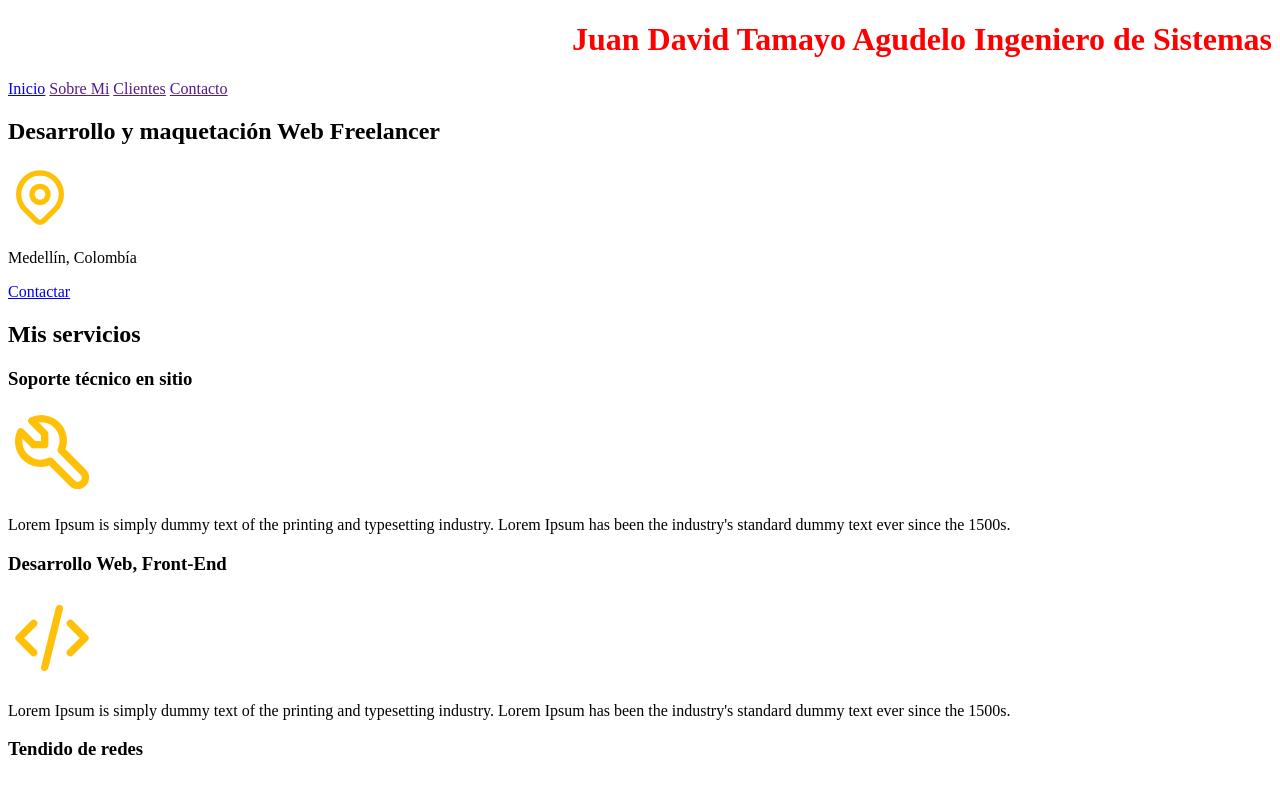
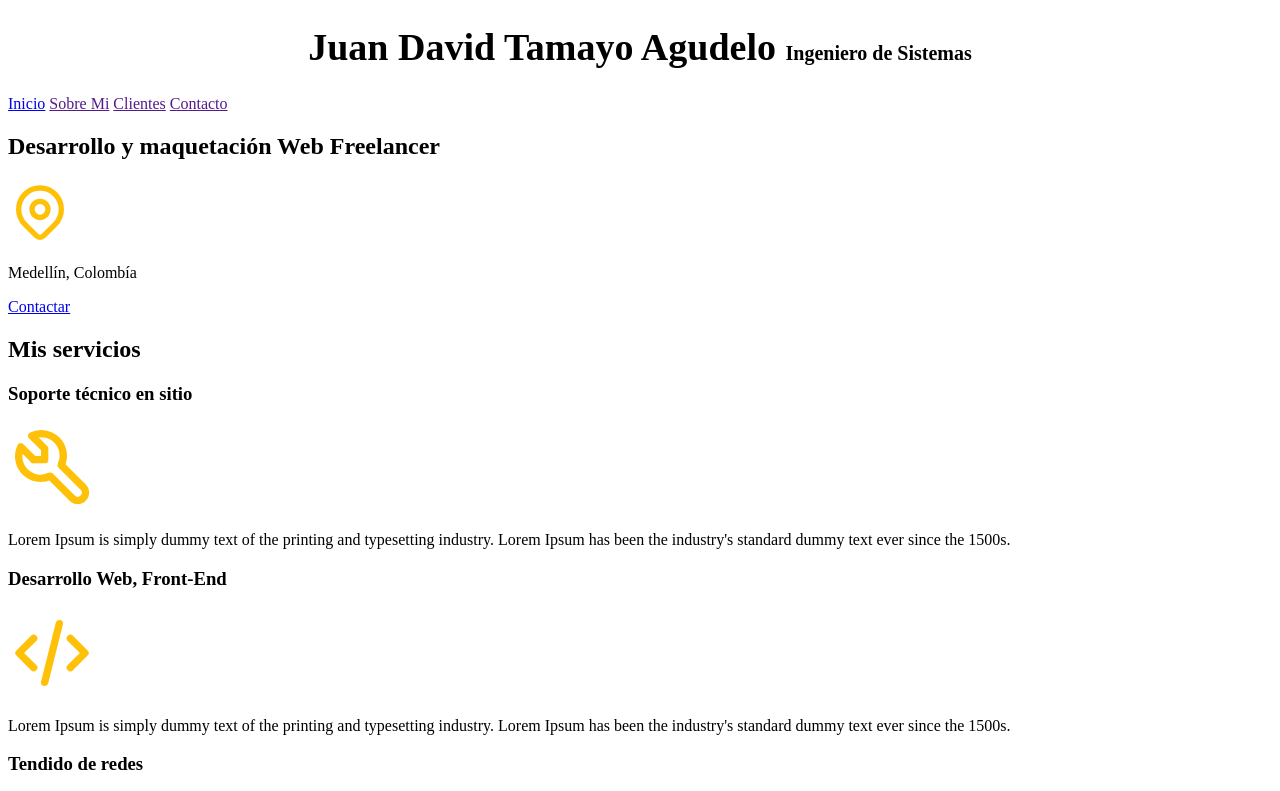
Before and after one commit to IngenieroTamayo/SitioFreelancer, a plain HTML site: page freelancer_inicio/index.html in a window 1280 px wide. Shown: the top 791 px of the page. Drawn offline with Linux system fonts and the light colour scheme.

Commit message:
Cambios en estilos de pagina inicial para que tenga mejor adaptación en su css

```diff
--- a/freelancer_inicio/css/styles.css
+++ b/freelancer_inicio/css/styles.css
@@ -1,5 +1,19 @@
+html {
+    font-size: 62.5%;
+}
+
+body {
+    font-size: 16px;
+}
 h1 {
-    text-align: right;
-    color: red;
+    text-align: center;
+    font-size: 3.8rem;
 
 }
+
+span {
+    font-size: 2rem;
+
+
+
+}
```
